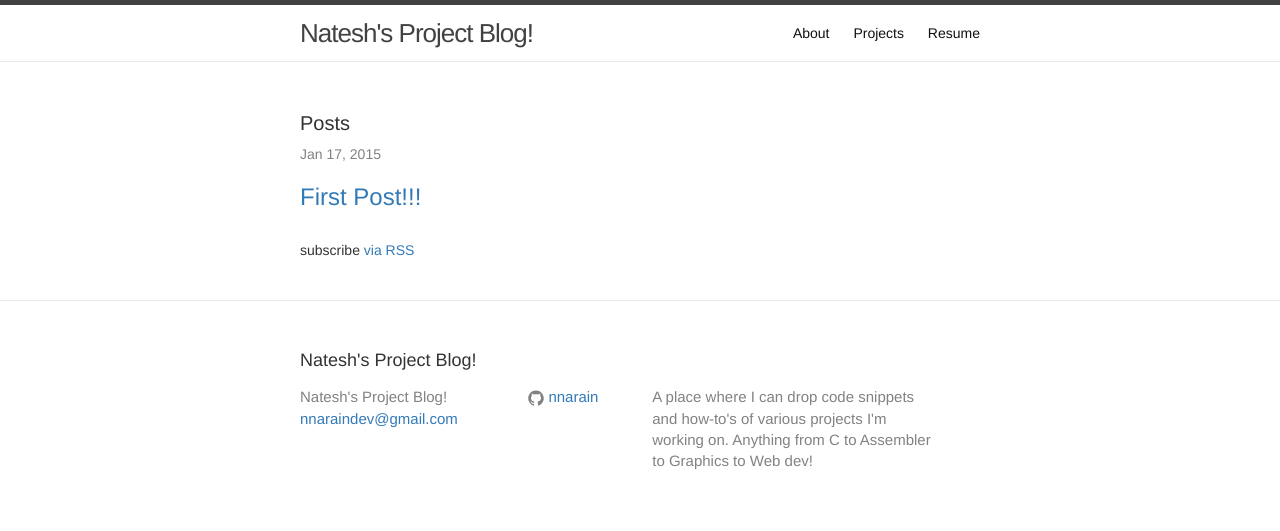
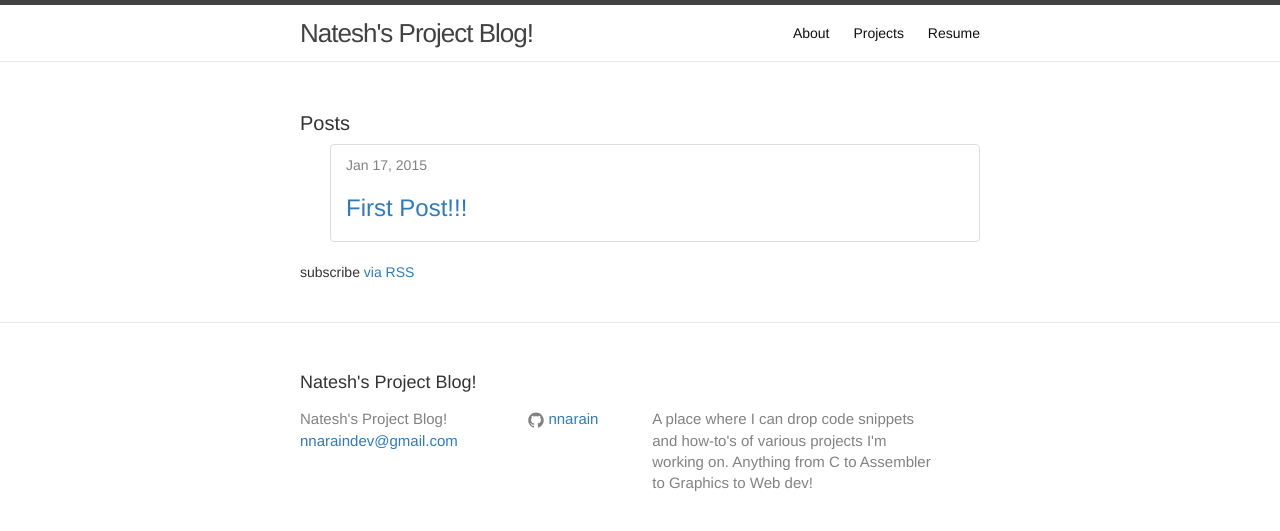
Before and after one commit to nnarain/nnarain.github.io, a Jekyll site: the page built from index.html, in a window 1280 px wide. Shown: the top 531 px of the page. Built offline with Jekyll 4.4.1, drawn with Linux system fonts in a browser that asks for light colours.

Commit message:
bootstrap list for post list

```diff
--- a/index.html
+++ b/index.html
@@ -6,9 +6,9 @@ layout: default
 
   <h1 class="page-heading">Posts</h1>
 
-  <ul class="post-list">
+  <ul class="list-group">
     {% for post in site.posts %}
-      <li>
+      <li class="list-group-item">
         <span class="post-meta">{{ post.date | date: "%b %-d, %Y" }}</span>
 
         <h2>
```
